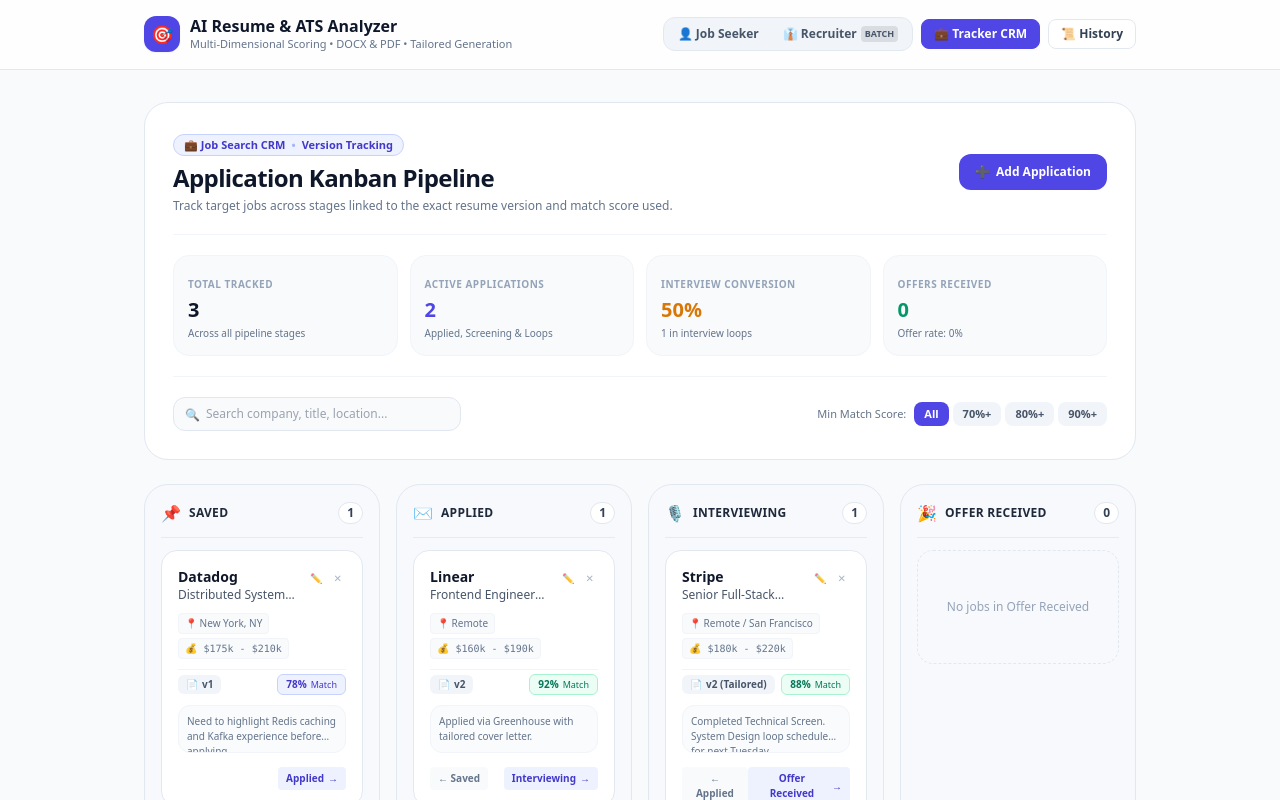
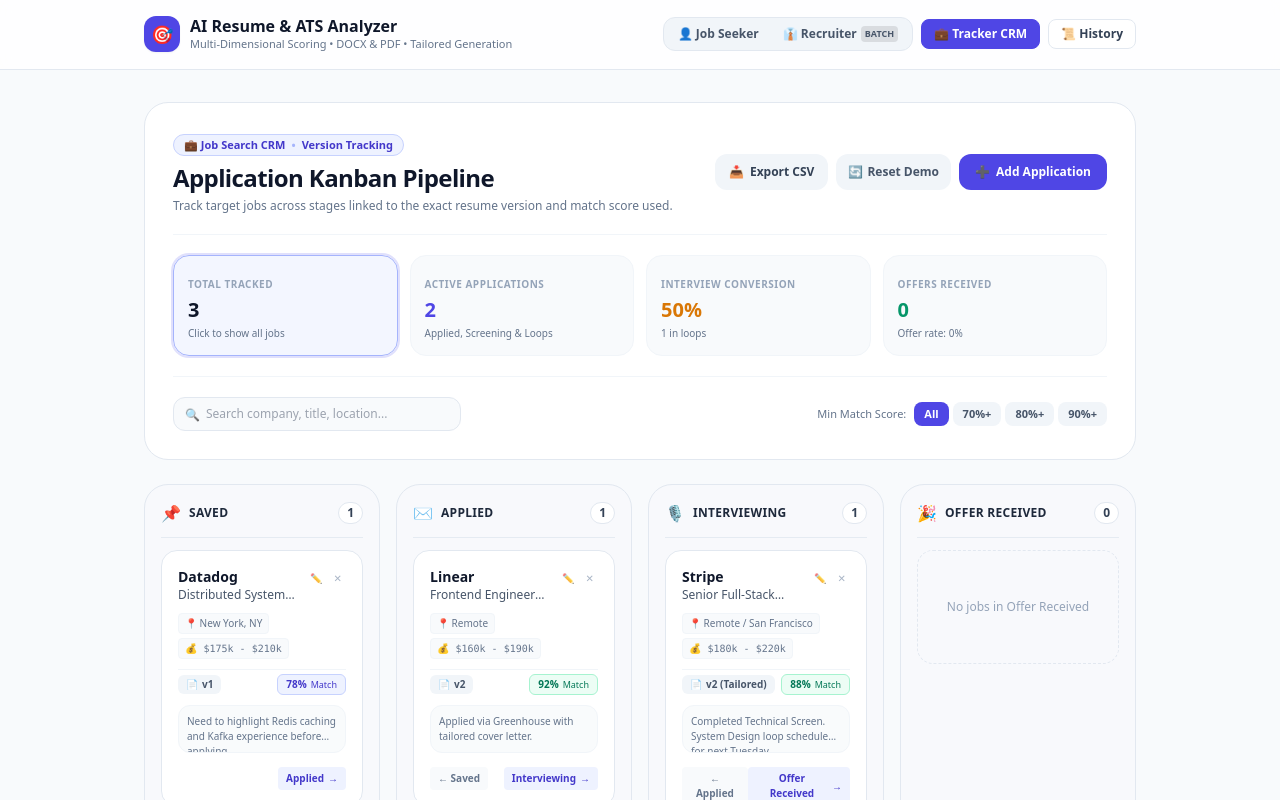
Before and after one commit to SamarthShinde24/AI-Resume-Analyzer, a React (Vite) app in the folder ai-resume-analyzer/client/: page / in a window 1280 px wide. Both pictures are taken after a click on the button "💼 Tracker CRM". Shown: the top 800 px of the page. Built offline with nearby package versions, Linux system fonts and the light colour scheme.

Commit message:
feat(kanban): add crm csv export and interactive stage filter to job application pipeline

```diff
--- a/ai-resume-analyzer/client/src/components/JobKanban.jsx
+++ b/ai-resume-analyzer/client/src/components/JobKanban.jsx
@@ -6,12 +6,15 @@ import {
   updateJobStage,
   deleteKanbanJob,
   getKanbanStats,
+  exportKanbanToCSV,
+  resetToSampleJobs,
 } from "../services/kanbanService.js";
 
 export default function JobKanban({ onToast }) {
   const [jobs, setJobs] = useState(() => getKanbanJobs());
   const [searchQuery, setSearchQuery] = useState("");
   const [minScore, setMinScore] = useState(0);
+  const [selectedStageFilter, setSelectedStageFilter] = useState("all");
   const [isModalOpen, setIsModalOpen] = useState(false);
   const [editingJob, setEditingJob] = useState(null);
 
@@ -37,9 +40,14 @@ export default function JobKanban({ onToast }) {
         (j.role || "").toLowerCase().includes(searchQuery.toLowerCase()) ||
         (j.location || "").toLowerCase().includes(searchQuery.toLowerCase());
       const matchesScore = (j.matchScore || 0) >= minScore;
-      return matchesSearch && matchesScore;
+      const matchesStage =
+        selectedStageFilter === "all" ||
+        (selectedStageFilter === "active" &&
+          ["applied", "interviewing", "offer"].includes(j.stage)) ||
+        j.stage === selectedStageFilter;
+      return matchesSearch && matchesScore && matchesStage;
     });
-  }, [jobs, searchQuery, minScore]);
+  }, [jobs, searchQuery, minScore, selectedStageFilter]);
 
   const handleOpenAddModal = () => {
     setEditingJob(null);
@@ -100,11 +108,41 @@ export default function JobKanban({ onToast }) {
     if (onToast) onToast(`Removed ${company} from pipeline.`);
   };
 
+  const handleExportCSV = () => {
+    if (filteredJobs.length === 0) {
+      if (onToast) onToast("No jobs in current pipeline view to export!");
+      return;
+    }
+    const csv = exportKanbanToCSV(filteredJobs);
+    const blob = new Blob([csv], { type: "text/csv;charset=utf-8;" });
+    const url = URL.createObjectURL(blob);
+    const link = document.createElement("a");
+    link.href = url;
+    link.setAttribute("download", `job-pipeline-${new Date().toISOString().slice(0, 10)}.csv`);
+    document.body.appendChild(link);
+    link.click();
+    document.body.removeChild(link);
+    URL.revokeObjectURL(url);
+    if (onToast) onToast(`Exported ${filteredJobs.length} job(s) to CSV!`);
+  };
+
+  const handleResetDemoData = () => {
+    const sample = resetToSampleJobs();
+    setJobs(sample);
+    setSelectedStageFilter("all");
+    setMinScore(0);
+    setSearchQuery("");
+    if (onToast) onToast("Pipeline reset with sample tech applications!");
+  };
+
   const getScoreBadge = (score) => {
     if (score >= 80) return "bg-emerald-50 text-emerald-700 border-emerald-200";
     if (score >= 65) return "bg-indigo-50 text-indigo-700 border-indigo-200";
     return "bg-amber-50 text-amber-700 border-amber-200";
   };
+
+  const hasActiveFilters =
+    searchQuery.trim().length > 0 || minScore > 0 || selectedStageFilter !== "all";
 
   return (
     <div className="space-y-6">
@@ -125,6 +163,27 @@ export default function JobKanban({ onToast }) {
             </p>
           </div>
 
+          <div className="flex flex-wrap items-center gap-2">
+            <button
+              type="button"
+              onClick={handleExportCSV}
+              title="Download pipeline to spreadsheet"
+              className="px-3.5 py-2.5 rounded-xl font-bold text-xs bg-slate-100 hover:bg-slate-200 text-slate-700 transition flex items-center gap-1.5 cursor-pointer"
+            >
+              <span>📥</span>
+              <span>Export CSV</span>
+            </button>
+
+            <button
+              type="button"
+              onClick={handleResetDemoData}
+              title="Reload sample demo jobs"
+              className="px-3 py-2.5 rounded-xl font-bold text-xs bg-slate-100 hover:bg-slate-200 text-slate-600 transition flex items-center gap-1 cursor-pointer"
+            >
+              <span>🔄</span>
+              <span className="hidden sm:inline">Reset Demo</span>
+            </button>
+
             <button
               type="button"
               onClick={handleOpenAddModal}
@@ -134,44 +193,78 @@ export default function JobKanban({ onToast }) {
               <span>Add Application</span>
             </button>
           </div>
+        </div>
 
-        {/* CRM Metric Badges */}
+        {/* CRM Metric Badges with One-Click Stage Filter */}
         <div className="grid grid-cols-2 sm:grid-cols-4 gap-3 mt-5">
-          <div className="p-3.5 rounded-2xl bg-slate-50 border border-slate-100">
+          <button
+            type="button"
+            onClick={() => setSelectedStageFilter("all")}
+            className={`p-3.5 rounded-2xl border text-left transition cursor-pointer ${
+              selectedStageFilter === "all"
+                ? "bg-indigo-50/70 border-indigo-300 ring-2 ring-indigo-500/20"
+                : "bg-slate-50 hover:bg-slate-100/80 border-slate-100"
+            }`}
+          >
             <span className="text-[10px] font-bold uppercase tracking-wider text-slate-400">
               Total Tracked
             </span>
             <div className="text-xl font-black text-slate-900 mt-0.5">{stats.total}</div>
-            <p className="text-[10px] text-slate-500 mt-0.5">Across all pipeline stages</p>
-          </div>
+            <p className="text-[10px] text-slate-500 mt-0.5">Click to show all jobs</p>
+          </button>
 
-          <div className="p-3.5 rounded-2xl bg-slate-50 border border-slate-100">
+          <button
+            type="button"
+            onClick={() => setSelectedStageFilter("active")}
+            className={`p-3.5 rounded-2xl border text-left transition cursor-pointer ${
+              selectedStageFilter === "active"
+                ? "bg-indigo-50/70 border-indigo-300 ring-2 ring-indigo-500/20"
+                : "bg-slate-50 hover:bg-slate-100/80 border-slate-100"
+            }`}
+          >
             <span className="text-[10px] font-bold uppercase tracking-wider text-slate-400">
               Active Applications
             </span>
             <div className="text-xl font-black text-indigo-600 mt-0.5">{stats.applied}</div>
             <p className="text-[10px] text-slate-500 mt-0.5">Applied, Screening & Loops</p>
-          </div>
+          </button>
 
-          <div className="p-3.5 rounded-2xl bg-slate-50 border border-slate-100">
+          <button
+            type="button"
+            onClick={() => setSelectedStageFilter("interviewing")}
+            className={`p-3.5 rounded-2xl border text-left transition cursor-pointer ${
+              selectedStageFilter === "interviewing"
+                ? "bg-amber-50/70 border-amber-300 ring-2 ring-amber-500/20"
+                : "bg-slate-50 hover:bg-slate-100/80 border-slate-100"
+            }`}
+          >
             <span className="text-[10px] font-bold uppercase tracking-wider text-slate-400">
               Interview Conversion
             </span>
             <div className="text-xl font-black text-amber-600 mt-0.5">{stats.interviewRate}%</div>
-            <p className="text-[10px] text-slate-500 mt-0.5">{stats.interviewing} in interview loops</p>
-          </div>
+            <p className="text-[10px] text-slate-500 mt-0.5">{stats.interviewing} in loops</p>
+          </button>
 
-          <div className="p-3.5 rounded-2xl bg-slate-50 border border-slate-100">
+          <button
+            type="button"
+            onClick={() => setSelectedStageFilter("offer")}
+            className={`p-3.5 rounded-2xl border text-left transition cursor-pointer ${
+              selectedStageFilter === "offer"
+                ? "bg-emerald-50/70 border-emerald-300 ring-2 ring-emerald-500/20"
+                : "bg-slate-50 hover:bg-slate-100/80 border-slate-100"
+            }`}
+          >
             <span className="text-[10px] font-bold uppercase tracking-wider text-slate-400">
               Offers Received
             </span>
             <div className="text-xl font-black text-emerald-600 mt-0.5">{stats.offers}</div>
             <p className="text-[10px] text-slate-500 mt-0.5">Offer rate: {stats.offerRate}%</p>
-          </div>
+          </button>
         </div>
 
         {/* Search & Filter Toolbar */}
         <div className="flex flex-col sm:flex-row items-center justify-between gap-3 mt-5 pt-5 border-t border-slate-100">
+          <div className="flex items-center gap-2 w-full sm:w-auto flex-1">
             <div className="relative w-full sm:w-72">
               <span className="absolute left-3 top-2.5 text-xs text-slate-400">🔍</span>
               <input
@@ -181,6 +274,21 @@ export default function JobKanban({ onToast }) {
                 placeholder="Search company, title, location..."
                 className="w-full text-xs pl-8 pr-3 py-2 rounded-xl border border-slate-200 bg-slate-50 focus:bg-white focus:outline-none focus:ring-2 focus:ring-indigo-500/20 focus:border-indigo-500 transition"
               />
+            </div>
+
+            {hasActiveFilters && (
+              <button
+                type="button"
+                onClick={() => {
+                  setSearchQuery("");
+                  setMinScore(0);
+                  setSelectedStageFilter("all");
+                }}
+                className="text-[11px] font-semibold text-indigo-600 hover:text-indigo-800 bg-indigo-50 px-2.5 py-1.5 rounded-lg transition cursor-pointer shrink-0"
+              >
+                Clear Filters
+              </button>
+            )}
           </div>
 
           <div className="flex items-center gap-2 w-full sm:w-auto justify-end text-xs">
@@ -207,7 +315,7 @@ export default function JobKanban({ onToast }) {
 
       {/* Kanban Board Columns Grid */}
       <div className="grid grid-cols-1 md:grid-cols-2 lg:grid-cols-4 gap-4 items-start">
-        {STAGES.filter((s) => s.id !== "rejected").map((stage, colIdx) => {
+        {STAGES.filter((s) => s.id !== "rejected").map((stage) => {
           const stageJobs = filteredJobs.filter((j) => j.stage === stage.id);
           const stageOrder = ["saved", "applied", "interviewing", "offer"];
 
--- a/ai-resume-analyzer/client/src/services/kanbanService.js
+++ b/ai-resume-analyzer/client/src/services/kanbanService.js
@@ -147,3 +147,45 @@ export function getKanbanStats(jobs = []) {
     offerRate,
   };
 }
+
+
+export function exportKanbanToCSV(jobs = []) {
+  const list = jobs.length > 0 ? jobs : getKanbanJobs();
+  const headers = [
+    "Company",
+    "Role",
+    "Stage",
+    "Match Score",
+    "Resume Version",
+    "Location",
+    "Salary",
+    "Date Added",
+    "Notes",
+    "Job URL",
+  ];
+
+  const rows = list.map((j) => [
+    `"${(j.company || "").replace(/"/g, '""')}"`,
+    `"${(j.role || "").replace(/"/g, '""')}"`,
+    `"${(j.stage || "").replace(/"/g, '""')}"`,
+    j.matchScore || 0,
+    `"${(j.resumeVersion || "").replace(/"/g, '""')}"`,
+    `"${(j.location || "").replace(/"/g, '""')}"`,
+    `"${(j.salary || "").replace(/"/g, '""')}"`,
+    `"${(j.dateAdded || "").replace(/"/g, '""')}"`,
+    `"${(j.notes || "").replace(/"/g, '""')}"`,
+    `"${(j.url || "").replace(/"/g, '""')}"`,
+  ]);
+
+  return [headers.join(","), ...rows.map((r) => r.join(","))].join("\n");
+}
+
+export function exportKanbanToJSON(jobs = []) {
+  const list = jobs.length > 0 ? jobs : getKanbanJobs();
+  return JSON.stringify(list, null, 2);
+}
+
+export function resetToSampleJobs() {
+  localStorage.setItem(STORAGE_KEY, JSON.stringify(INITIAL_SAMPLE_JOBS));
+  return INITIAL_SAMPLE_JOBS;
+}
```
Also changed, not shown: 1 other file (tests, documents, lock files or other folders). Lines whose indentation alone changed are shown as unchanged.
